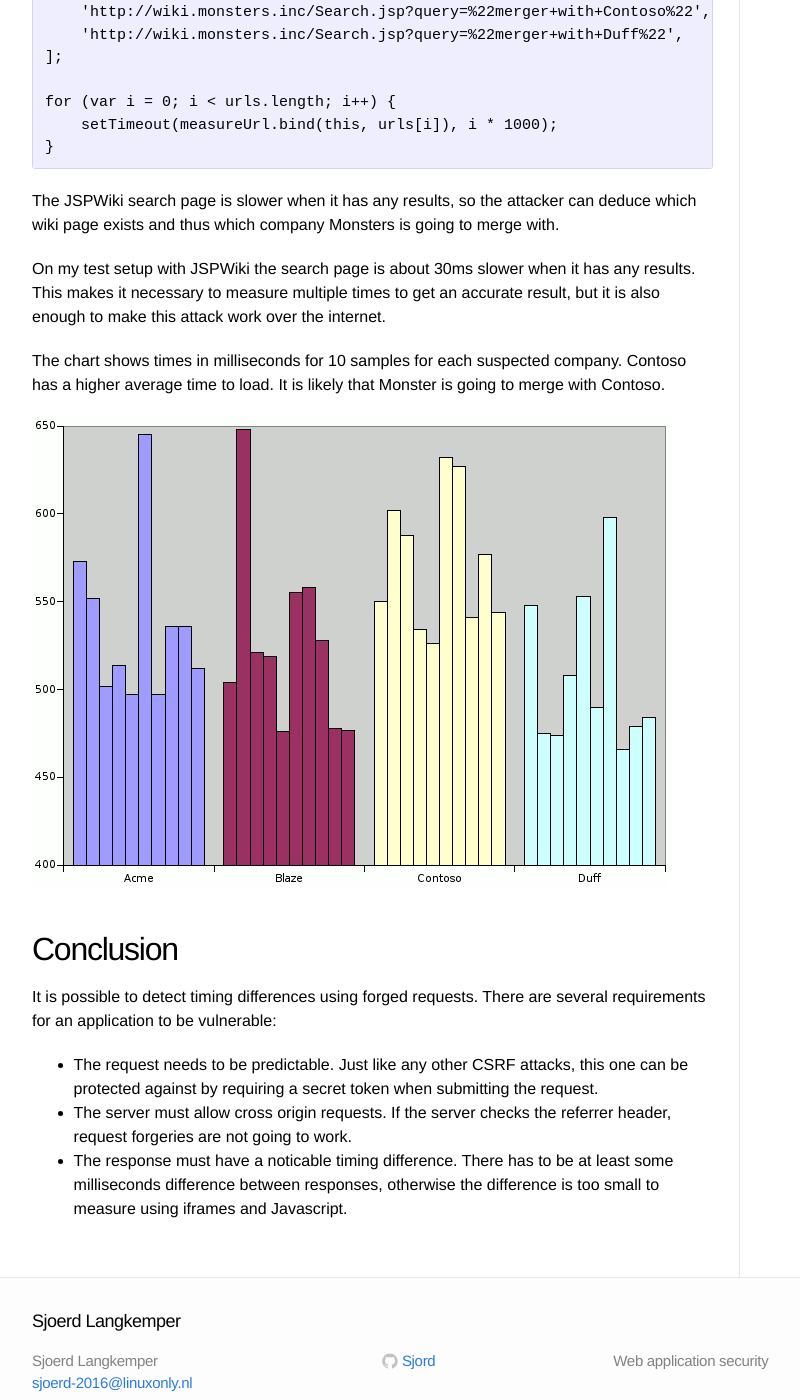
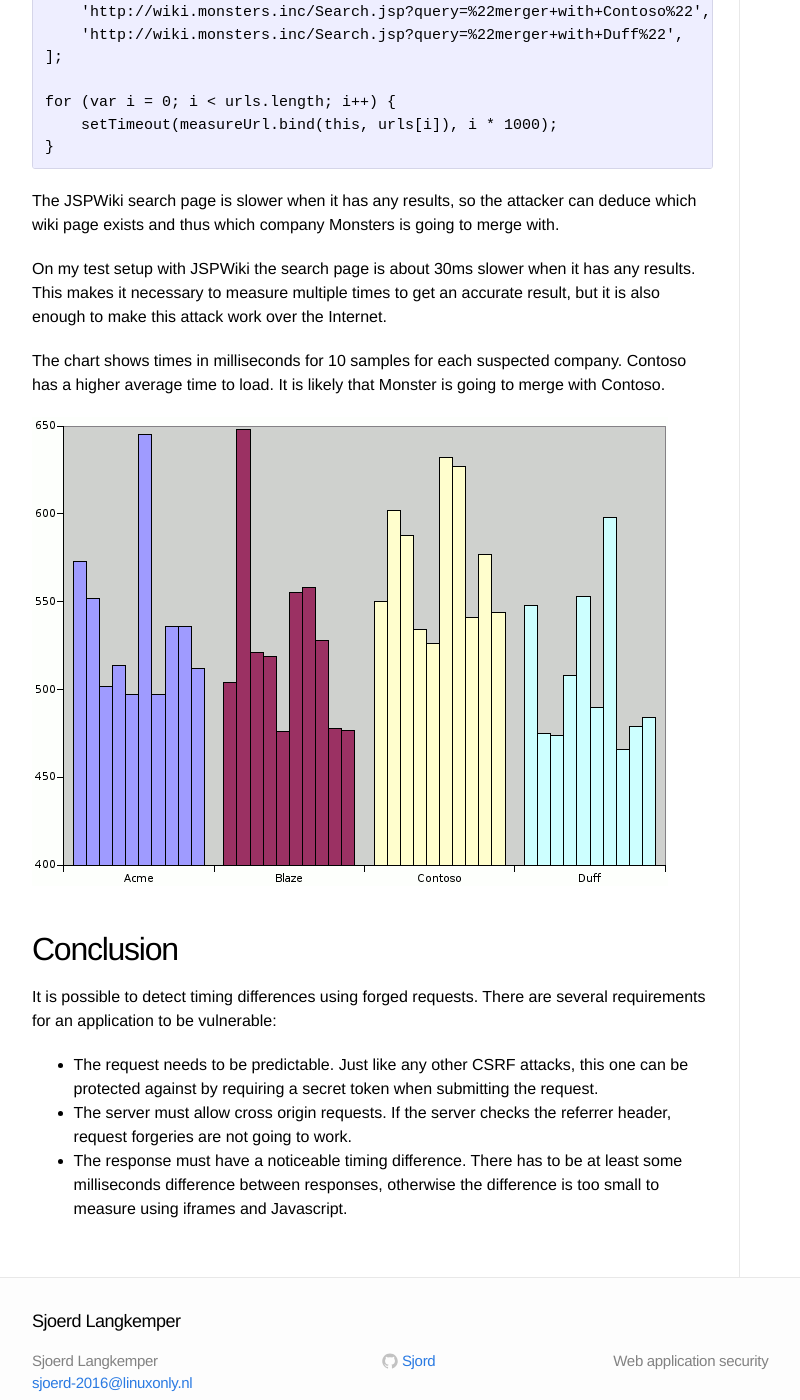
Before and after one commit to Sjord/Sjord.github.io, a Jekyll site: the page built from _posts/2016-03-28-combining-csrf-with-timing-attacks.md, in a window 1280 px wide and 1400 px high, scrolled down 1686 px. Shown: the whole window, without its empty margins (108-908 px from the left). Built offline with Jekyll 4.4.1, drawn with Linux system fonts in a browser that asks for light colours; some of the changed text lies outside the part shown.

Commit message:
Spelling fixes

```diff
--- a/_posts/2016-03-28-combining-csrf-with-timing-attacks.md
+++ b/_posts/2016-03-28-combining-csrf-with-timing-attacks.md
@@ -60,7 +60,7 @@
 
 The JSPWiki search page is slower when it has any results, so the attacker can deduce which wiki page exists and thus which company Monsters is going to merge with.
 
-On my test setup with JSPWiki the search page is about 30ms slower when it has any results. This makes it necessary to measure multiple times to get an accurate result, but it is also enough to make this attack work over the internet.
+On my test setup with JSPWiki the search page is about 30ms slower when it has any results. This makes it necessary to measure multiple times to get an accurate result, but it is also enough to make this attack work over the Internet.
 
 The chart shows times in milliseconds for 10 samples for each suspected company. Contoso has a higher average time to load. It is likely that Monster is going to merge with Contoso.
 
@@ -72,4 +72,4 @@
 
 * The request needs to be predictable. Just like any other CSRF attacks, this one can be protected against by requiring a secret token when submitting the request.
 * The server must allow cross origin requests. If the server checks the referrer header, request forgeries are not going to work.
-* The response must have a noticable timing difference. There has to be at least some milliseconds difference between responses, otherwise the difference is too small to measure using iframes and Javascript.
+* The response must have a noticeable timing difference. There has to be at least some milliseconds difference between responses, otherwise the difference is too small to measure using iframes and Javascript.
```
Also changed, not shown: other parts of _posts/2016-03-28-combining-csrf-with-timing-attacks.md (+1 -1 lines).
